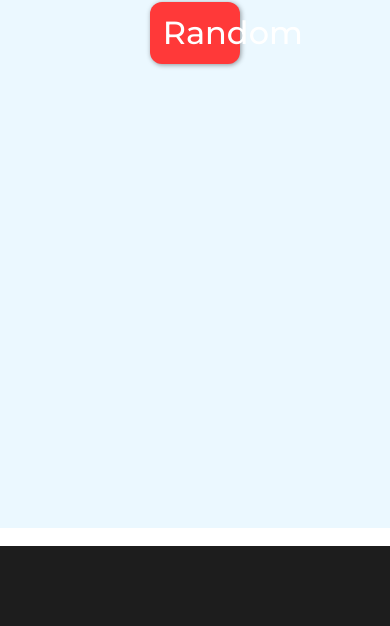
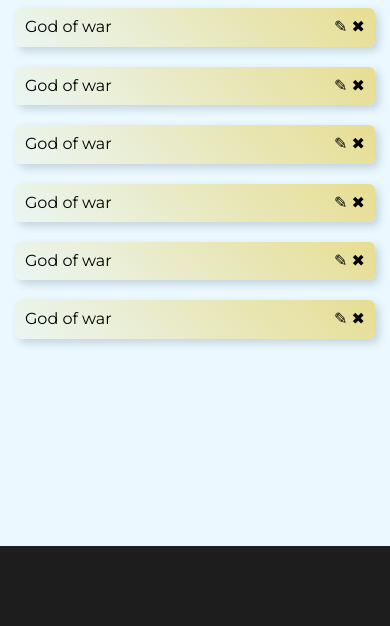
Before and after one commit to dkazarov/my_list, a website built with Vite: page index.html in a window 390 px wide. Shown: the part 218-844 px from the top of the page. Built offline with nearby package versions, Linux system fonts and the light colour scheme.

Commit message:
add items

```diff
--- a/index.html
+++ b/index.html
@@ -9,7 +9,7 @@
 </head>
 
 <body>
-  <div class="wrapper">
+  <di class="wrapper">
 
     <header class="header">
       <div class="container">
@@ -50,15 +50,65 @@
       </div>
     </header>
 
-    <div id="main">
+    <main class="main-content">
       <div class="container">
+
         <div class="random">
           <h1 class="title">Випадкова гра</h1>
+        </div>
 
-          <buttom class="random__btn btn--reset" aria-label="Get Random Game">Random</buttom>
+        <buttom class="random__btn btn--reset" aria-label="Get Random Game">Random</buttom>
+
+        <div class="content">
+          <ul class="content__items-list">
+            <li class="content__item">
+              <div class="content__item-title">God of war</div>
+              <div class="content__item-asctions">
+                <span class="content__item-edit">&#9998;</span>
+                <span class="content__item-delete">&#10006;</span>
+              </div>
+            </li>
+            <li class="content__item">
+              <div class="content__item-title">God of war</div>
+              <div class="content__item-asctions">
+                <span class="content__item-edit">&#9998;</span>
+                <span class="content__item-delete">&#10006;</span>
+              </div>
+            </li>
+            <li class="content__item">
+              <div class="content__item-title">God of war</div>
+              <div class="content__item-asctions">
+                <span class="content__item-edit">&#9998;</span>
+                <span class="content__item-delete">&#10006;</span>
+              </div>
+            </li>
+            <li class="content__item">
+              <div class="content__item-title">God of war</div>
+              <div class="content__item-asctions">
+                <span class="content__item-edit">&#9998;</span>
+                <span class="content__item-delete">&#10006;</span>
+              </div>
+            </li>
+            <li class="content__item">
+              <div class="content__item-title">God of war</div>
+              <div class="content__item-asctions">
+                <span class="content__item-edit">&#9998;</span>
+                <span class="content__item-delete">&#10006;</span>
+              </div>
+            </li>
+            <li class="content__item">
+              <div class="content__item-title">God of war</div>
+              <div class="content__item-asctions">
+                <span class="content__item-edit">&#9998;</span>
+                <span class="content__item-delete">&#10006;</span>
+              </div>
+            </li>
+          </ul>
         </div>
+
       </div>
-    </div>
+
+    </main>
 
     <footer class="footer">
       <div class="footer__inner">
@@ -67,9 +117,8 @@
       </div>
     </footer>
 
-  </div>
 
-  <script type="module" src="/src/js/main.js"></script>
+    <script type="module" src="/src/js/main.js"></script>
 </body>
 
 
--- a/src/scss/_global.scss
+++ b/src/scss/_global.scss
@@ -1,6 +1,9 @@
 @use 'variables' as *;
 
-html {
+html,
+body {
+	height: 100%;
+	margin: 0;
 	scroll-behavior: smooth;
 }
 
@@ -12,7 +15,10 @@
 .wrapper {
 	display: flex;
 	flex-direction: column;
-	min-height: 100vh;
+	min-height: 100vh; /* Заполнить всю высоту экрана */
+}
+.main-content {
+	flex: 1 0 auto; /* Расширяется и занимает всё пространство между header и footer */
 }
 .container {
 	max-width: var(--container-width);
@@ -22,5 +28,9 @@
 	flex-grow: 1;
 }
 .footer {
-	margin-top: auto;
+	position: fixed;
+	bottom: 0;
+	left: 0;
+	width: 100%;
+	z-index: 100;
 }
--- a/src/scss/block/_main.scss
+++ b/src/scss/block/_main.scss
@@ -1,33 +1,4 @@
-#main {
+.main-content {
 	background-color: var(--body-color);
 	height: calc(100vh - 160px);
 }
-.title {
-	display: block;
-	font-size: 3.5rem;
-	text-align: center;
-	padding-top: 4%;
-	margin-top: 0;
-	margin-bottom: 4%;
-	font-weight: 500;
-}
-.random__btn {
-	display: block;
-	text-align: center;
-	font-size: 2rem;
-	background-color: rgb(255, 57, 57);
-	padding: 0.8rem;
-	max-width: 25%;
-	margin: 0 auto;
-	border-radius: 12px;
-	color: var(--white);
-	box-shadow: 1px 1px 5px rgba(0, 0, 0, 0.4);
-	font-weight: 500;
-	transition: all 0.3s ease-in-out;
-
-	&:hover {
-		background-color: #ff0000;
-		transform: translateY(-2px);
-		transition: all 0.3s ease-in-out;
-	}
-}
--- a/src/scss/main.scss
+++ b/src/scss/main.scss
@@ -13,5 +13,8 @@
 //Vendor
 
 // Components
+@use './scss-components/title';
+@use './scss-components/item';
+@use './scss-components/random-btn';
 @use './scss-components/search';
 @use './scss-components/burger';
--- /dev/null
+++ b/src/scss/scss-components/_item.scss
@@ -0,0 +1,24 @@
+.content {
+	display: grid;
+	max-width: 100%;
+}
+.content__items-list {
+	display: grid;
+	grid-template-columns: repeat(auto-fill, minmax(18rem, 1fr));
+	gap: 30px;
+}
+.content__item {
+	display: flex;
+	justify-content: space-between;
+	background: linear-gradient(45deg, rgb(235, 246, 243), rgb(231, 221, 146));
+	padding: 10px;
+	box-shadow: 4px 4px 8px 0px rgba(34, 60, 80, 0.2);
+	border-radius: 6px;
+}
+
+@media (max-width: 768px) {
+	.content__items-list {
+		grid-template-columns: repeat(auto-fill, minmax(16rem, 1fr));
+		gap: 20px;
+	}
+}
--- /dev/null
+++ b/src/scss/scss-components/_random-btn.scss
@@ -0,0 +1,36 @@
+.random__btn {
+	display: block;
+	text-align: center;
+	font-size: 2rem;
+	background-color: rgb(255, 57, 57);
+	padding: 0.8rem;
+	max-width: 25%;
+	margin: 0 auto;
+	border-radius: 12px;
+	color: var(--white);
+	box-shadow: 1px 1px 5px rgba(0, 0, 0, 0.4);
+	font-weight: 500;
+	transition: all 0.3s ease-in-out;
+	margin-bottom: 6%;
+
+	&:hover {
+		background-color: #ff0000;
+		transform: translateY(-2px);
+		transition: all 0.3s ease-in-out;
+	}
+}
+
+@media (max-width: 768px) {
+	.random__btn {
+		max-width: 50%;
+		font-size: 1.5rem;
+		margin-bottom: 8%;
+	}
+}
+@media (max-width: 576px) {
+	.random__btn {
+		max-width: 50%;
+		font-size: 1.5rem;
+		margin-bottom: 8%;
+	}
+}
--- /dev/null
+++ b/src/scss/scss-components/_title.scss
@@ -0,0 +1,24 @@
+.title {
+	display: block;
+	font-size: 3.5rem;
+	text-align: center;
+	padding-top: 4%;
+	margin-top: 0;
+	margin-bottom: 4%;
+	font-weight: 500;
+}
+
+@media (max-width: 768px) {
+  .title {
+    font-size: 2.5rem;
+    padding-top: 2%;
+    margin-bottom: 6%;
+  }
+}
+@media (max-width: 576px) {
+  .title {
+    font-size: 2.5rem;
+    padding-top: 2%;
+    margin-bottom: 8%;
+  }
+}
```
